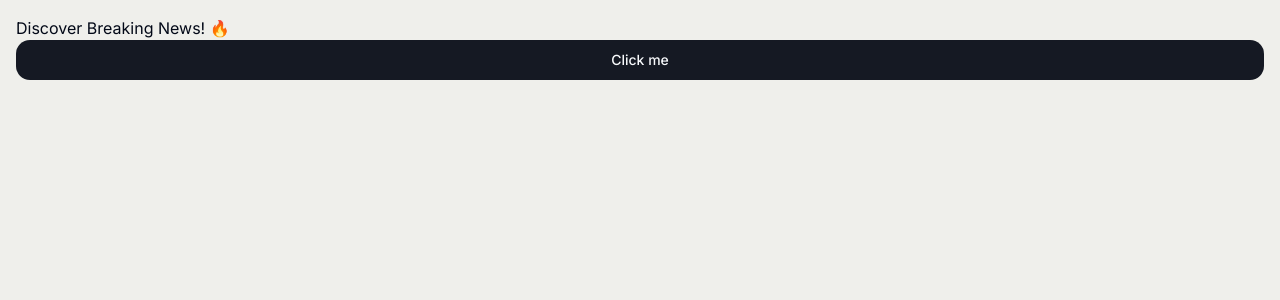
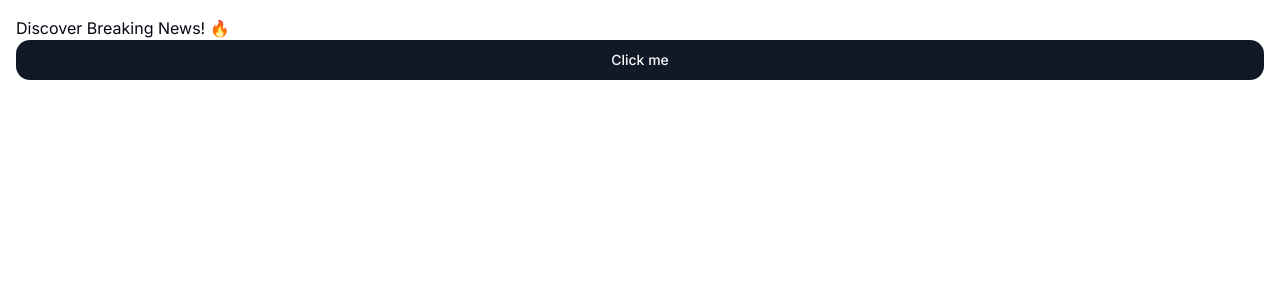
Before and after one commit to franklinrms/news-feed, a Next.js app: page / in a window 1280 px wide. Shown: the top 300 px of the page. Built offline with nearby package versions, Linux system fonts and the light colour scheme.

Commit message:
Update color variables in globals.css

```diff
--- a/src/app/globals.css
+++ b/src/app/globals.css
@@ -2,67 +2,51 @@
 @tailwind components;
 @tailwind utilities;
 
+
 @layer base {
   :root {
-    --background: 60 11% 93%;
-    --foreground: 222.2 84% 4.9%;
-
+    --background: 0 0% 100%;
+    --foreground: 224 71.4% 4.1%;
     --card: 0 0% 100%;
-    --card-foreground: 222.2 84% 4.9%;
-
+    --card-foreground: 224 71.4% 4.1%;
     --popover: 0 0% 100%;
-    --popover-foreground: 222.2 84% 4.9%;
-
-    --primary: 224 26% 11%;
-    --primary-foreground: 210 40% 98%;
-
-    --secondary: 210 40% 96.1%;
-    --secondary-foreground: 222.2 47.4% 11.2%;
-
-    --muted: 210 40% 96.1%;
-    --muted-foreground: 215.4 16.3% 46.9%;
-
-    --accent: 210 40% 96.1%;
-    --accent-foreground: 222.2 47.4% 11.2%;
-
+    --popover-foreground: 224 71.4% 4.1%;
+    --primary: 220.9 39.3% 11%;
+    --primary-foreground: 210 20% 98%;
+    --secondary: 220 14.3% 95.9%;
+    --secondary-foreground: 220.9 39.3% 11%;
+    --muted: 220 14.3% 95.9%;
+    --muted-foreground: 220 8.9% 46.1%;
+    --accent: 220 14.3% 95.9%;
+    --accent-foreground: 220.9 39.3% 11%;
     --destructive: 0 84.2% 60.2%;
-    --destructive-foreground: 210 40% 98%;
-
-    --border: 214.3 31.8% 91.4%;
-    --input: 214.3 31.8% 91.4%;
-    --ring: 222.2 84% 4.9%;
-
+    --destructive-foreground: 210 20% 98%;
+    --border: 220 13% 91%;
+    --input: 220 13% 91%;
+    --ring: 224 71.4% 4.1%;
     --radius: 1rem;
   }
 
   .dark {
-    --background: 222.2 84% 4.9%;
-    --foreground: 210 40% 98%;
-
-    --card: 222.2 84% 4.9%;
-    --card-foreground: 210 40% 98%;
-
-    --popover: 222.2 84% 4.9%;
-    --popover-foreground: 210 40% 98%;
-
-    --primary: 210 40% 98%;
-    --primary-foreground: 222.2 47.4% 11.2%;
-
-    --secondary: 217.2 32.6% 17.5%;
-    --secondary-foreground: 210 40% 98%;
-
-    --muted: 217.2 32.6% 17.5%;
-    --muted-foreground: 215 20.2% 65.1%;
-
-    --accent: 217.2 32.6% 17.5%;
-    --accent-foreground: 210 40% 98%;
-
+    --background: 224 71.4% 4.1%;
+    --foreground: 210 20% 98%;
+    --card: 224 71.4% 4.1%;
+    --card-foreground: 210 20% 98%;
+    --popover: 224 71.4% 4.1%;
+    --popover-foreground: 210 20% 98%;
+    --primary: 210 20% 98%;
+    --primary-foreground: 220.9 39.3% 11%;
+    --secondary: 215 27.9% 16.9%;
+    --secondary-foreground: 210 20% 98%;
+    --muted: 215 27.9% 16.9%;
+    --muted-foreground: 217.9 10.6% 64.9%;
+    --accent: 215 27.9% 16.9%;
+    --accent-foreground: 210 20% 98%;
     --destructive: 0 62.8% 30.6%;
-    --destructive-foreground: 210 40% 98%;
-
-    --border: 217.2 32.6% 17.5%;
-    --input: 217.2 32.6% 17.5%;
-    --ring: 212.7 26.8% 83.9%;
+    --destructive-foreground: 210 20% 98%;
+    --border: 215 27.9% 16.9%;
+    --input: 215 27.9% 16.9%;
+    --ring: 216 12.2% 83.9%;
   }
 }
 
```
